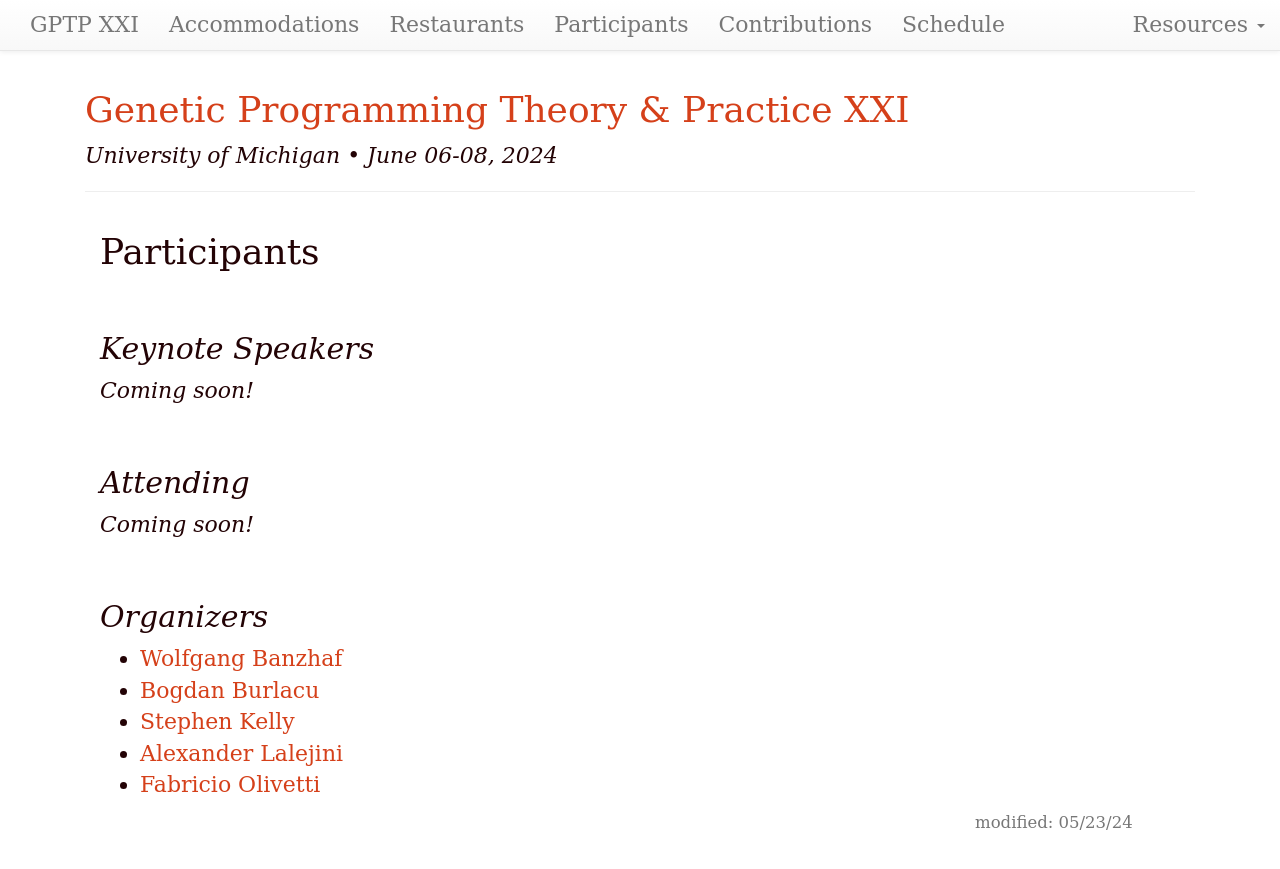
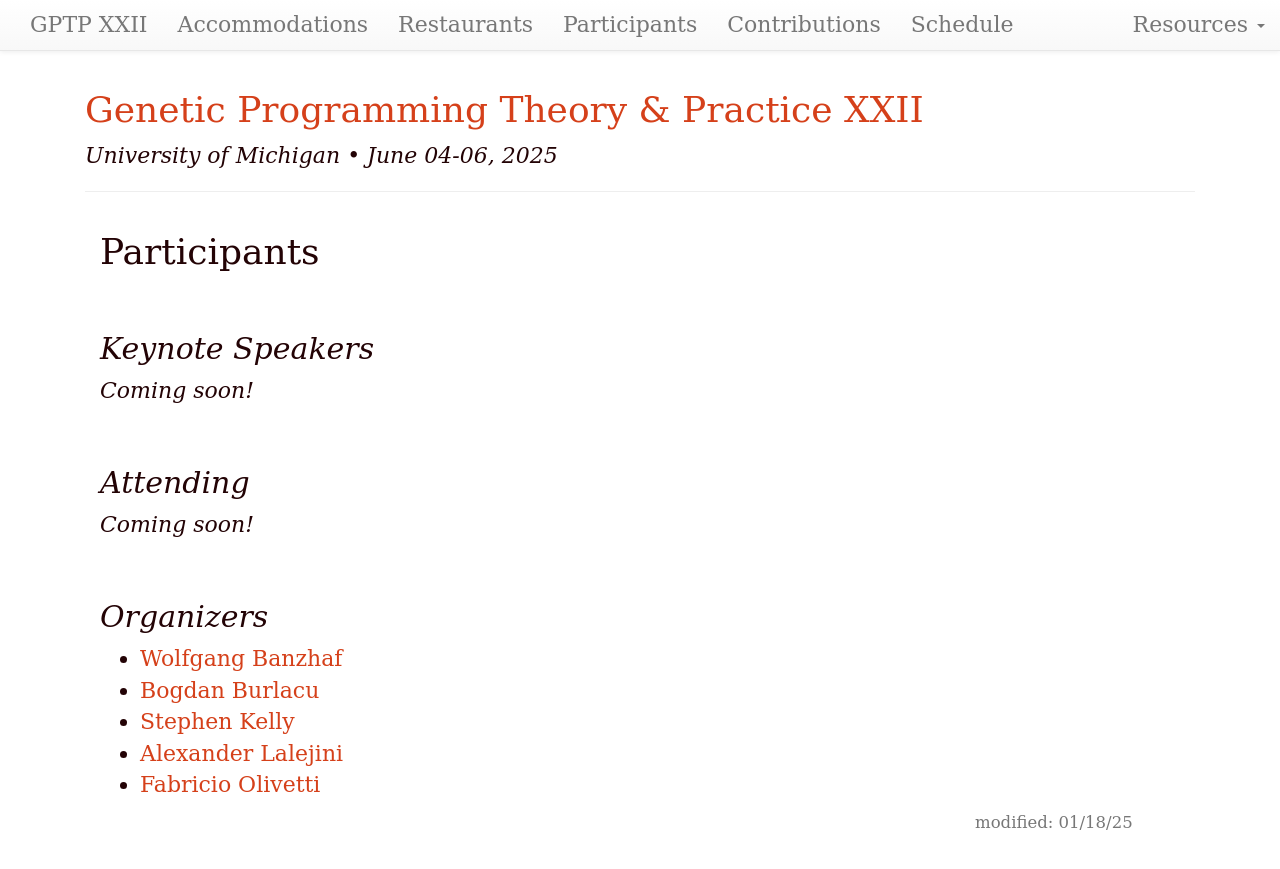
Before and after one commit to GPTP-workshop/gptp-workshop.github.io, a Jekyll site: the page built from attendees.md, in a window 1280 px wide. Shown: the top 869 px of the page. Built offline with Jekyll 4.4.1, drawn with Linux system fonts in a browser that asks for light colours; our own code applies the rules of GitHub Pages for plain Markdown files.

Commit message:
Update front matter on website pages

```diff
--- a/attendees.md
+++ b/attendees.md
@@ -1,8 +1,8 @@
 ---
 layout: default
-updated: "May 23, 2024"
-roman: "XXI"
-dates: "June 06-08, 2024"
+updated: "January 18, 2025"
+roman: "XXII"
+dates: "June 04-06, 2025"
 ---
 
 # Participants
```
Also changed, not shown: accommodations.md (+3 -3 lines), contributions.md (+3 -3 lines), restaurants.md (+3 -3 lines), schedule.md (+3 -3 lines).
